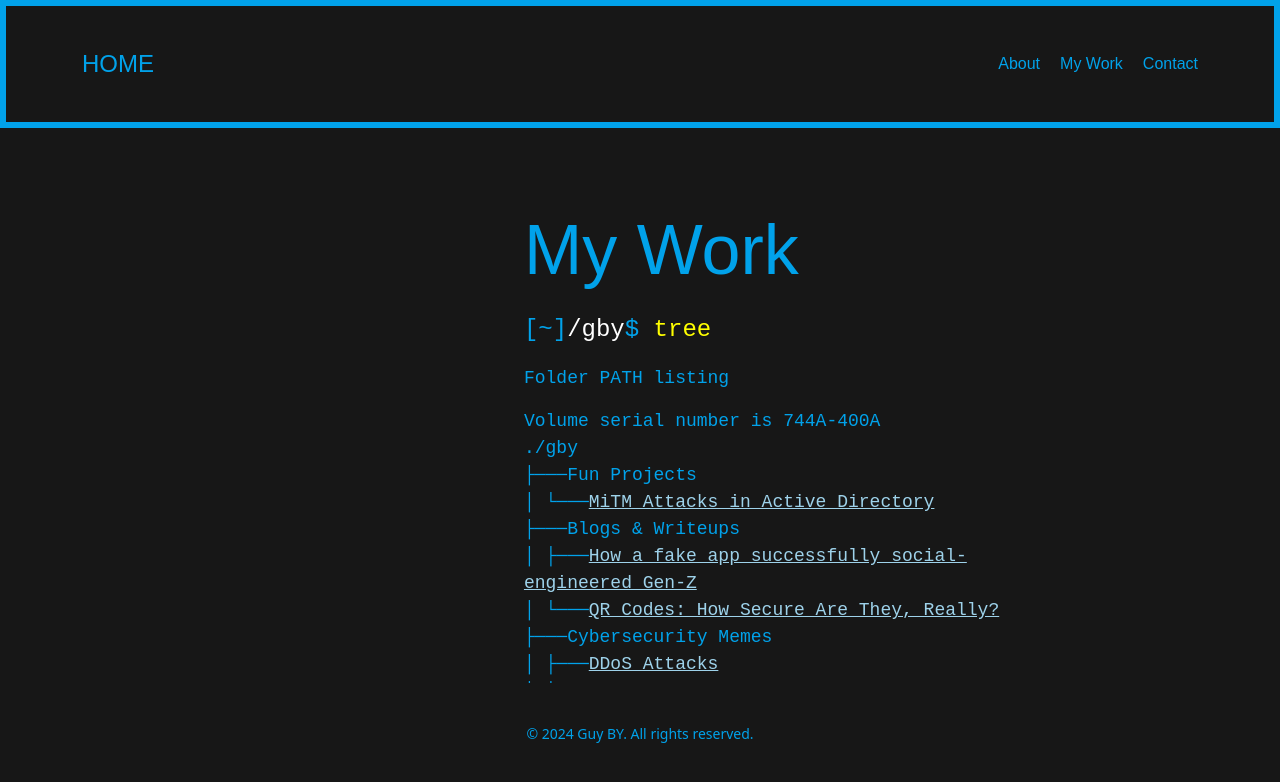
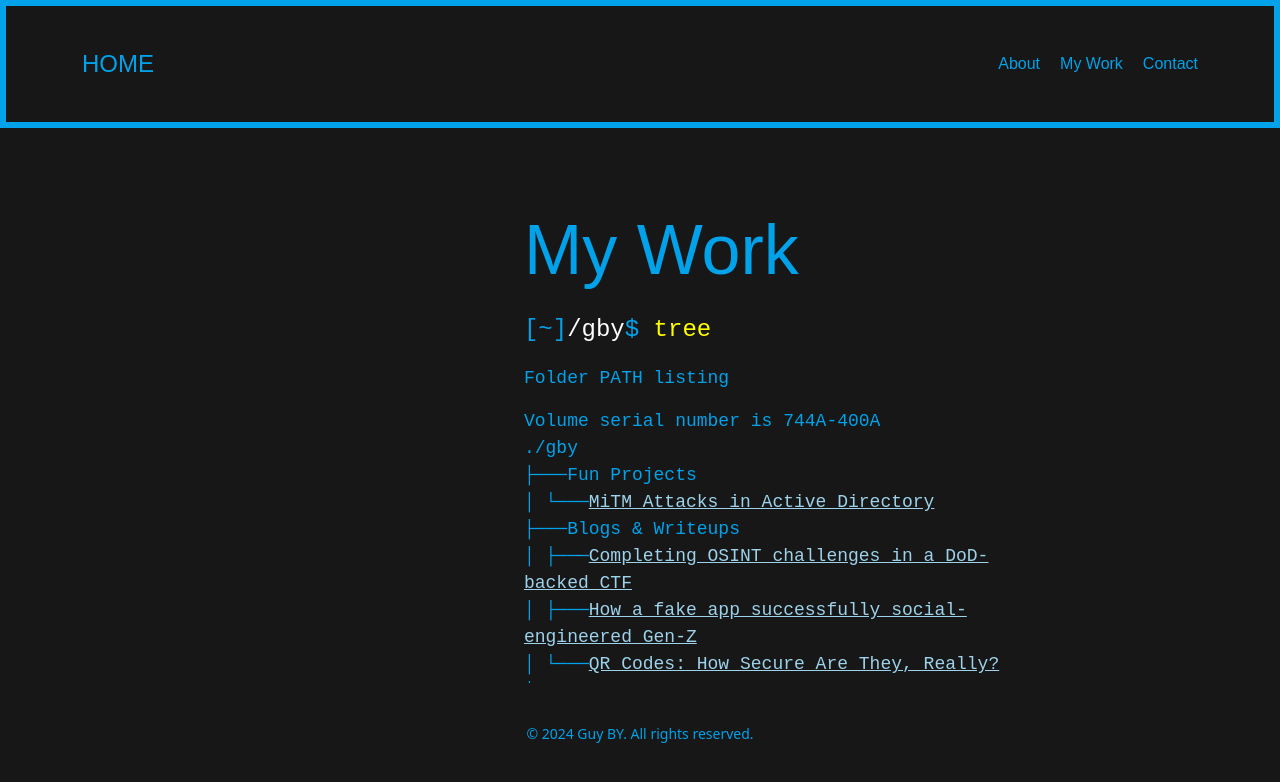
Before and after one commit to gbizy/gbizy.github.io, a React (Vite) app: page /mywork in a window 1280 px wide. Shown: the top 782 px of the page. Built offline with nearby package versions, Linux system fonts and the light colour scheme.

Commit message:
updated work section

```diff
--- a/src/pages/MyWork.tsx
+++ b/src/pages/MyWork.tsx
@@ -25,8 +25,12 @@ export default function MyWork() {
                 MiTM Attacks in Active Directory
               </a>{" "}
               <br />
-              ├───Blogs & Writeups <br />
-              {/* │   ├───<a href="linkielink">The Intersection of Geography & Cybersecurity</a>  <br/> */}
+              ├───Blogs & Writeups <br />│ ├───
+              <a href="https://medium.com/@guyby/dod-cyber-sentinel-may-2024-osint-solutions-672c5eda5b6c">
+                Completing OSINT challenges in a DoD-backed CTF
+              </a>{" "}
+              <br />
+              {/* │ ├───<a href="https://medium.com/@guyby/dod-cyber-sentinel-may-2024-osint-solutions-672c5eda5b6c">Completing OSINT challenges in a DoD-backed CTF</a>  <br/> */}
               │ ├───
               <a
                 href="https://medium.com/@guyby/how-a-fake-app-successfully-social-engineered-gen-z-723d5ddf7fa3"
```
